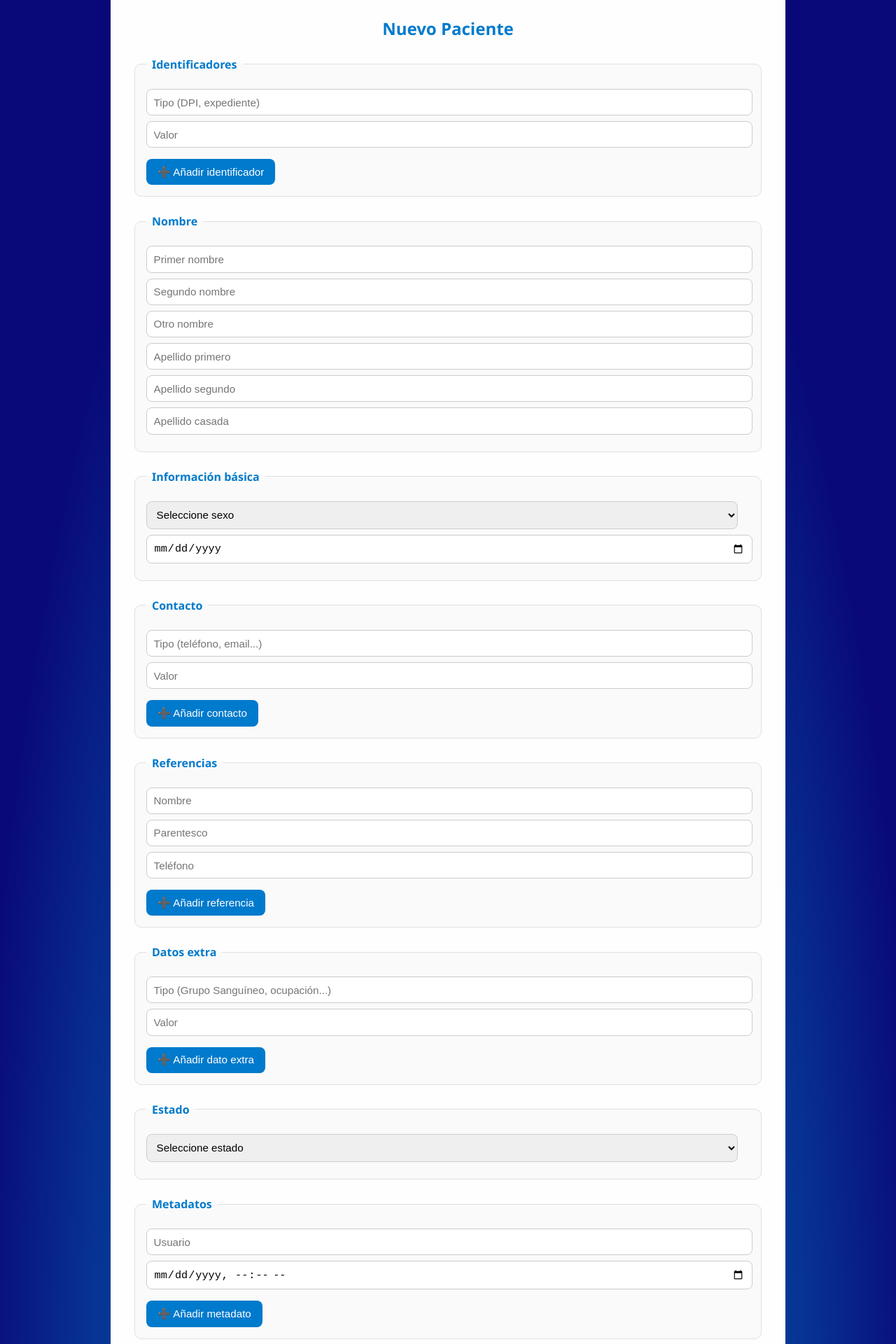
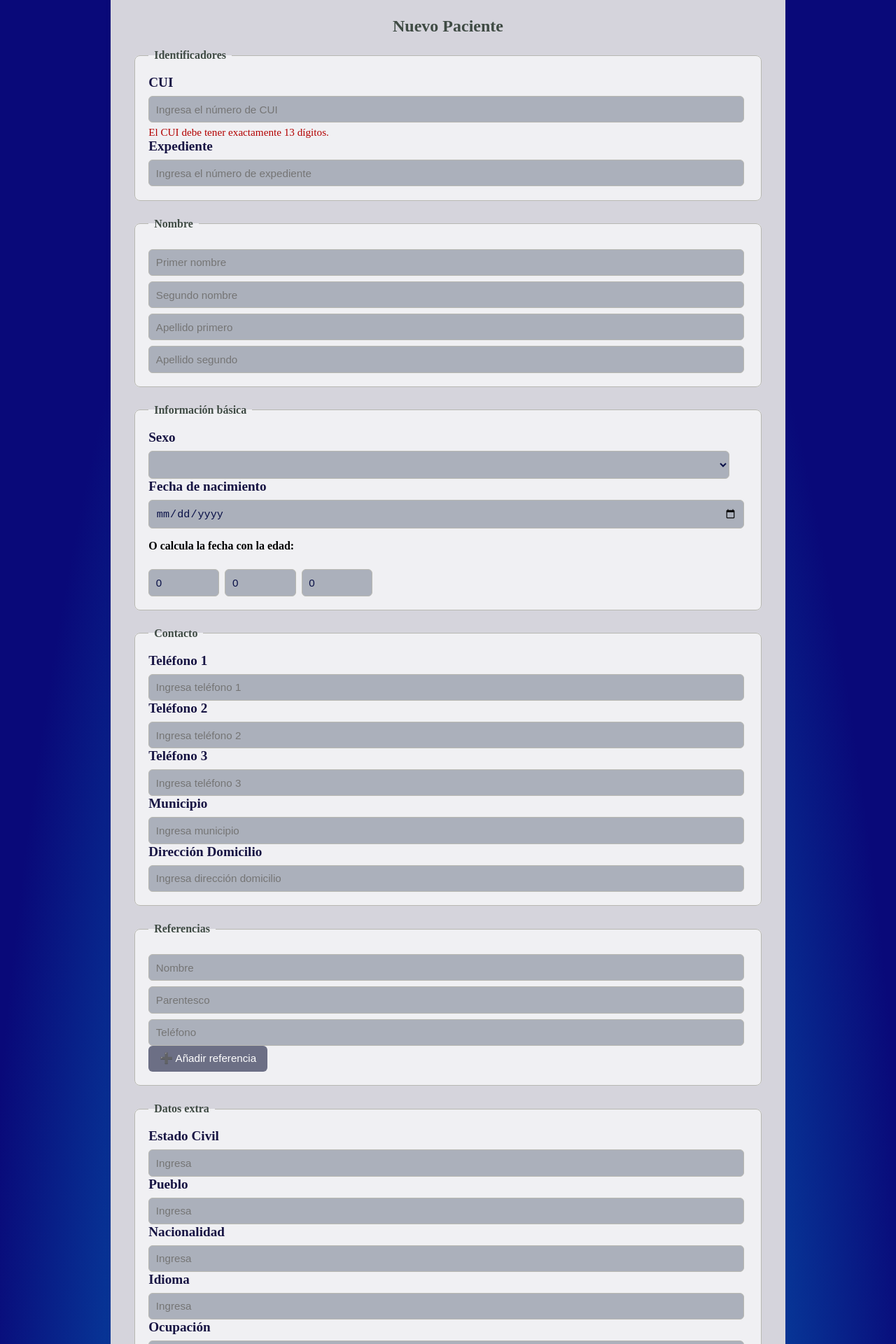
Before and after one commit to chaknogf/hospital3, an Angular app: page /paciente in a window 1280 px wide. Shown: the part 120-2040 px from the top of the page at 70% size. Built offline with nearby package versions, Linux system fonts and the light colour scheme; sample sign-in values are in the browser's storage.

Commit message:
feat: form mejoras

```diff
--- a/src/app/Registros/patient/formularioPaciente/formularioPaciente.component.css
+++ b/src/app/Registros/patient/formularioPaciente/formularioPaciente.component.css
@@ -1,32 +1,37 @@
+body {
+  background-color: #e5e5e0;
+  font-family: 'Segoe UI', sans-serif;
+  color: #2f2f2f;
+  line-height: 1.5;
+}
+
 .formulario-paciente {
   max-width: 900px;
   margin: 2rem auto;
   padding: 2rem;
-  background: #fefefe;
-  border-radius: 16px;
-  box-shadow: 0 10px 25px rgba(0, 0, 0, 0.07);
-  font-family: 'Segoe UI', Roboto, sans-serif;
-  color: #333;
-  transition: all 0.3s ease;
+  background: #d5d4dc;
+  border-radius: 12px;
+  box-shadow: 0 2px 8px rgba(0, 0, 0, 0.05);
 }
 
 .formulario-paciente h2 {
   text-align: center;
-  color: #007acc;
-  margin-bottom: 1.5rem;
+  color: #3f4b44;
+  margin-bottom: 1.2rem;
+  font-weight: 600;
 }
 
 fieldset {
-  border: 1px solid #e0e0e0;
-  padding: 1rem;
+  border: 1px solid #b8b8b2;
+  padding: 1.2rem;
   margin-bottom: 1.5rem;
-  border-radius: 10px;
-  background-color: #fafafa;
+  border-radius: 8px;
+  background-color: #f0f0f3;
 }
 
 legend {
-  font-weight: bold;
-  color: #007acc;
+  font-weight: 600;
+  color: #3f4b44;
   padding: 0 0.5rem;
   font-size: 1rem;
 }
@@ -34,42 +39,48 @@ legend {
 input,
 select {
   display: block;
-  width: 98%;
+  width: 97%;
   padding: 0.6rem;
-  margin: 0.5rem 0;
-  border: 1px solid #ccc;
-  border-radius: 8px;
+  margin-top: 0.5rem;
+  border: 1px solid #b8b8b2;
+  border-radius: 6px;
+  background-color: #0919384c;
+  color: #091047;
   font-size: 0.95rem;
-  transition: border-color 0.3s ease, box-shadow 0.3s ease;
+}
+
+label {
+  color: #171443;
+  font-weight: 600;
+  font-size: larger;
 }
 
 input:focus,
 select:focus {
-  border-color: #007acc;
+  border-color: #6c6d85;
   outline: none;
-  box-shadow: 0 0 0 2px rgba(0, 122, 204, 0.2);
+  box-shadow: 0 0 0 2px rgba(108, 133, 115, 0.25);
 }
 
 button {
-  background-color: #007acc;
+  background-color: #6c6f85;
   color: white;
   padding: 0.6rem 1rem;
   border: none;
-  border-radius: 8px;
+  border-radius: 6px;
   font-size: 0.95rem;
   cursor: pointer;
-  margin-top: 0.5rem;
   transition: background-color 0.3s ease;
 }
 
 button:hover {
-  background-color: #005fa3;
+  background-color: #171443;
 }
 
 .botones {
   display: flex;
   justify-content: space-between;
-  margin-top: 2rem;
+  margin-top: 1.5rem;
 }
 
 .botones button {
@@ -77,14 +88,9 @@ button:hover {
   margin: 0 0.5rem;
 }
 
-/* Responsive para pantallas pequeñas */
 @media (max-width: 600px) {
   .formulario-paciente {
     padding: 1rem;
-  }
-
-  input, select {
-    width: 90%;
   }
 
   .botones {
@@ -94,4 +100,15 @@ button:hover {
   .botones button {
     margin: 0.5rem 0;
   }
+
+  input, select {
+    width: 95%;
+  }
 }
+
+.input-error-msg {
+  color: #b30000;
+  font-size: 0.95rem;
+  margin-top: 0.3rem;
+
+}
--- a/src/app/Registros/patient/formularioPaciente/formularioPaciente.component.html
+++ b/src/app/Registros/patient/formularioPaciente/formularioPaciente.component.html
@@ -4,43 +4,112 @@
   <!-- Identificadores -->
  <fieldset>
   <legend>Identificadores</legend>
-    <div *ngFor="let id of patient.identificadores; let i = index">
-      <input [(ngModel)]="id.tipo" placeholder="Tipo (DPI, expediente)" name="idTipo{{i}}" />
-      <input [(ngModel)]="id.valor" placeholder="Valor" name="idValor{{i}}" />
+
+  <label for="cui">CUI</label>
+ <input
+  id="cui"
+  type="text"
+  [(ngModel)]="patient.identificadores[0].valor"
+  name="cui"
+  placeholder="Ingresa el número de CUI"
+  validarDPI
+  [identificadorTipo]="patient.identificadores[0].tipo"
+  maxlength="13"
+  required
+/>
+<div *ngIf="patient.identificadores[0].valor?.length !== 13" class="input-error-msg">
+  El CUI debe tener exactamente 13 dígitos.
 </div>
-    <button (click)="patient.identificadores.push({ tipo: '', valor: '' })">➕ Añadir identificador</button>
+
+
+  <label for="expediente">Expediente</label>
+  <input
+    id="expediente"
+    type="text"
+    [(ngModel)]="patient.identificadores[1].valor"
+    name="expediente"
+    placeholder="Ingresa el número de expediente"
+    required
+  />
 </fieldset>
 
   <!-- Nombre -->
   <fieldset>
     <legend>Nombre</legend>
-    <input [(ngModel)]="patient.nombre.primer" placeholder="Primer nombre" name="nombre1" />
-    <input [(ngModel)]="patient.nombre.segundo" placeholder="Segundo nombre" name="nombre2" />
-    <input [(ngModel)]="patient.nombre.otro" placeholder="Otro nombre" name="nombre3" />
-    <input [(ngModel)]="patient.nombre.apellido_primero" placeholder="Apellido primero" name="apellido1" />
-    <input [(ngModel)]="patient.nombre.apellido_segundo" placeholder="Apellido segundo" name="apellido2" />
-    <input [(ngModel)]="patient.nombre.casada" placeholder="Apellido casada" name="casada" />
+    <input [(ngModel)]="patient.nombre.primer" placeholder="Primer nombre" name="nombre1" unaPalabra />
+    <input [(ngModel)]="patient.nombre.segundo" placeholder="Segundo nombre" name="nombre2" unaPalabra />
+    <input [(ngModel)]="patient.nombre.otro" placeholder="Otro nombre" name="nombre3" *ngIf="patient.nombre.segundo" />
+    <input [(ngModel)]="patient.nombre.apellido_primero" placeholder="Apellido primero" name="apellido1" unaPalabra />
+    <input [(ngModel)]="patient.nombre.apellido_segundo" placeholder="Apellido segundo" name="apellido2" unaPalabra />
+    <input [(ngModel)]="patient.nombre.casada" placeholder="Apellido casada" name="casada" *ngIf="patient.sexo === 'F'" />
   </fieldset>
 
   <!-- Sexo y Fecha -->
  <fieldset>
   <legend>Información básica</legend>
+
+  <label for="sexo">Sexo</label>
   <select [(ngModel)]="patient.sexo" name="sexo">
     <option value="">Seleccione sexo</option>
     <option value="M">Masculino</option>
     <option value="F">Femenino</option>
   </select>
-    <input type="date" [(ngModel)]="patient.fecha_nacimiento" name="fechaNacimiento" />
+
+  <label for="fechaNacimiento">Fecha de nacimiento</label>
+  <input
+    type="date"
+    [(ngModel)]="patient.fecha_nacimiento"
+    name="fechaNacimiento"
+    (change)="calcularEdadDesdeFecha()"
+  />
+
+  <div style="margin-top: 1rem;">
+    <p><strong>O calcula la fecha con la edad:</strong></p>
+
+    <div style="display: flex; gap: 0.5rem;">
+      <input
+        type="number"
+        [(ngModel)]="edadAnios"
+        placeholder="Años"
+        (input)="calcularFechaDesdeEdad()"
+        min="0"
+        style="width: 80px;"
+      />
+      <input
+        type="number"
+        [(ngModel)]="edadMeses"
+        placeholder="Meses"
+        (input)="calcularFechaDesdeEdad()"
+        min="0"
+        max="11"
+        style="width: 80px;"
+      />
+      <input
+        type="number"
+        [(ngModel)]="edadDias"
+        placeholder="Días"
+        (input)="calcularFechaDesdeEdad()"
+        min="0"
+        max="30"
+        style="width: 80px;"
+      />
+    </div>
+  </div>
 </fieldset>
-
   <!-- Contacto -->
   <fieldset>
   <legend>Contacto</legend>
+
   <div *ngFor="let c of patient.contacto; let i = index">
-      <input [(ngModel)]="c.clave" placeholder="Tipo (teléfono, email...)" name="contactoClave{{i}}" />
-      <input [(ngModel)]="c.valor" placeholder="Valor" name="contactoValor{{i}}" />
+    <label [for]="'contacto-' + i"  >{{ c.clave | titlecase }}</label>
+    <input
+      type="text"
+      [(ngModel)]="patient.contacto[i].valor"
+      [name]="'contacto-' + i"
+      [id]="'contacto-' + i"
+      placeholder="Ingresa {{ c.clave }}"
+    />
   </div>
-    <button (click)="patient.contacto.push({ clave: '', valor: '' })">➕ Añadir contacto</button>
 </fieldset>
 
   <!-- Referencias -->
@@ -58,8 +127,14 @@
   <fieldset>
     <legend>Datos extra</legend>
     <div *ngFor="let extra of patient.datos_extra; let i = index">
-      <input [(ngModel)]="extra.tipo" placeholder="Tipo (Grupo Sanguíneo, ocupación...)" name="extraTipo{{i}}" />
-      <input [(ngModel)]="extra.valor" placeholder="Valor" name="extraValor{{i}}" />
+      <label [for]="'extra-' + i"  >{{ extra.tipo | titlecase }}</label>
+      <input
+        type="text"
+        [(ngModel)]="patient.datos_extra[i].valor"
+        [name]="'extra-' + i"
+        [id]="'extra-' + i"
+        placeholder="Ingresa {{ extra.valor }}"
+        />
     </div>
     <button (click)="patient.datos_extra.push({ tipo: '', valor: '' })">➕ Añadir dato extra</button>
   </fieldset>
@@ -68,22 +143,20 @@
  <fieldset>
   <legend>Estado</legend>
   <select [(ngModel)]="patient.estado" name="estado">
-      <option value="">Seleccione estado</option>
-      <option value="A">Activo</option>
-      <option value="I">Inactivo</option>
+    <option value="V">Vivo</option>
+    <option value="M">Muerto</option>
   </select>
 </fieldset>
 
   <!-- Metadatos -->
  <fieldset>
-    <legend>Metadatos</legend>
-    <div *ngFor="let meta of patient.metadatos; let i = index">
-      <input [(ngModel)]="meta.usuario" placeholder="Usuario" name="usuario{{i}}" />
-      <input [(ngModel)]="meta.registro" placeholder="Fecha registro" name="registro{{i}}" type="datetime-local" />
-    </div>
-    <button (click)="patient.metadatos.push({ usuario: '', registro: '' })">➕ Añadir metadato</button>
+  <legend>Historial de registros</legend>
+  <ul>
+    <li *ngFor="let meta of patient.metadatos">
+      {{ meta.usuario }} — {{ meta.registro | date:'short' }}
+    </li>
+  </ul>
 </fieldset>
-
   <!-- Botones -->
   <div class="botones">
     <button (click)="guardar()">💾 Guardar</button>
--- a/src/app/Registros/patient/formularioPaciente/formularioPaciente.component.ts
+++ b/src/app/Registros/patient/formularioPaciente/formularioPaciente.component.ts
@@ -5,17 +5,23 @@ import { Paciente, Nombres, Extras, Contacto, Referencias, Identificadores, Meta
 import { ActivatedRoute, Router } from '@angular/router';
 import { ApiService } from '../../../service/api.service';
 import { Meta } from '@angular/platform-browser';
+import { DpiValidadorDirective } from '../../../directives/dpi-validador.directive';
+import { UnaPalabraDirective } from '../../../directives/unaPalabra.directive';
 
 @Component({
   selector: 'app-formularioPaciente',
   templateUrl: './formularioPaciente.component.html',
   styleUrls: ['./formularioPaciente.component.css'],
   standalone: true,
-  imports: [CommonModule, ReactiveFormsModule, FormsModule]
+  imports: [CommonModule, ReactiveFormsModule, FormsModule, DpiValidadorDirective, UnaPalabraDirective]
 })
 export class FormularioPacienteComponent implements OnInit {
 
   public enEdicion: boolean = false;
+  public usuarioActual: string = '';
+  edadAnios: number = 0;
+  edadMeses: number = 0;
+  edadDias: number = 0;
 
   nombres: Nombres = {
     primer: '',
@@ -27,7 +33,11 @@ export class FormularioPacienteComponent implements OnInit {
   }
 
   contacto: Contacto[] = [
-    { clave: '', valor: '' }
+    { clave: 'teléfono 1', valor: '' },
+    { clave: 'teléfono 2', valor: '' },
+    { clave: 'teléfono 3', valor: '' },
+    { clave: 'municipio', valor: '' },
+    { clave: 'dirección domicilio', valor: '' }
   ];
 
   referencias: Referencias[] = [
@@ -35,11 +45,29 @@ export class FormularioPacienteComponent implements OnInit {
   ];
 
   identificadores: Identificadores[] = [
-    { tipo: '', valor: '' }
+    {
+      tipo: 'CUI',
+      valor: ''
+    },
+    {
+      tipo: 'expediente',
+      valor: ''
+    },
+    {
+      tipo: 'pasaporte',
+      valor: ''
+    }
   ];
 
   extras: Extras[] = [
-    { tipo: '', valor: '' }
+    { tipo: 'estado civil', valor: '' },
+    { tipo: 'pueblo', valor: '' },
+    { tipo: 'nacionalidad', valor: '' },
+    { tipo: 'idioma', valor: '' },
+    { tipo: 'ocupación', valor: '' },
+    { tipo: 'nivel educativo', valor: '' }
+
+
   ];
 
   metadatos: Metadatos[] = [
@@ -50,7 +78,7 @@ export class FormularioPacienteComponent implements OnInit {
     id: 0,
     identificadores: this.identificadores,
     nombre: this.nombres, // Notar aquí el cambio: nombre singular y no array
-    sexo: '',
+    sexo: 'V',
     fecha_nacimiento: '',
     contacto: this.contacto,
     referencias: this.referencias,
@@ -91,6 +119,9 @@ export class FormularioPacienteComponent implements OnInit {
         console.error('❌ ID de paciente inválido:', idParam);
       }
     }
+
+    this.usuarioActual = localStorage.getItem('usuario') || '';
+
   }
 
   volver() {
@@ -122,6 +153,18 @@ export class FormularioPacienteComponent implements OnInit {
   }
 
   guardar() {
+    const nuevoMetadato = {
+      usuario: this.usuarioActual, // Puedes obtenerlo del token o sesión
+      registro: new Date().toISOString()
+    };
+
+    // Aseguramos que el array metadatos existe
+    if (!this.patient.metadatos) {
+      this.patient.metadatos = [];
+    }
+
+    this.patient.metadatos.push(nuevoMetadato);
+
     if (this.enEdicion) {
       this.actualizar();
     } else {
@@ -129,6 +172,42 @@ export class FormularioPacienteComponent implements OnInit {
     }
   }
 
+  calcularFechaDesdeEdad() {
+    const hoy = new Date();
+    const fecha = new Date(
+      hoy.getFullYear() - (this.edadAnios || 0),
+      hoy.getMonth() - (this.edadMeses || 0),
+      hoy.getDate() - (this.edadDias || 0)
+    );
+
+    this.patient.fecha_nacimiento = fecha.toISOString().substring(0, 10);
+  }
+
+  calcularEdadDesdeFecha() {
+    if (!this.patient.fecha_nacimiento) return;
+
+    const hoy = new Date();
+    const nacimiento = new Date(this.patient.fecha_nacimiento);
+
+    let edadAnios = hoy.getFullYear() - nacimiento.getFullYear();
+    let edadMeses = hoy.getMonth() - nacimiento.getMonth();
+    let edadDias = hoy.getDate() - nacimiento.getDate();
+
+    if (edadDias < 0) {
+      edadMeses--;
+      edadDias += new Date(hoy.getFullYear(), hoy.getMonth(), 0).getDate();
+    }
+
+    if (edadMeses < 0) {
+      edadAnios--;
+      edadMeses += 12;
+    }
+
+    this.edadAnios = edadAnios;
+    this.edadMeses = edadMeses;
+    this.edadDias = edadDias;
+  }
+
 
 
 
```
Also changed, not shown: src/app/directives/dpi-validador.directive.ts (added, +22 -0 lines), src/app/directives/unaPalabra.directive.ts (added, +23 -0 lines). Lines whose indentation alone changed are shown as unchanged.
